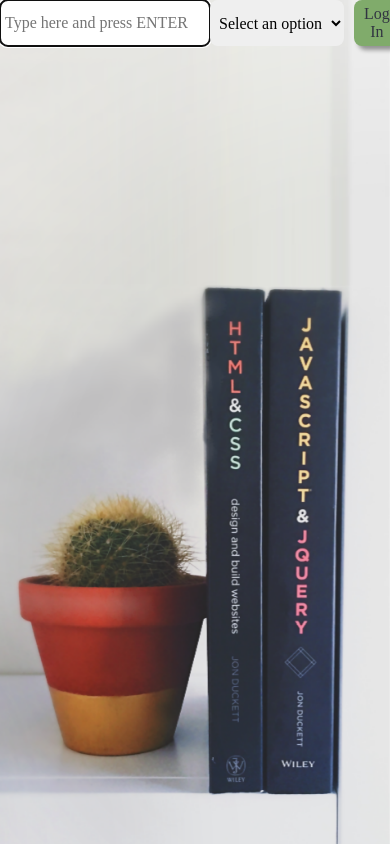
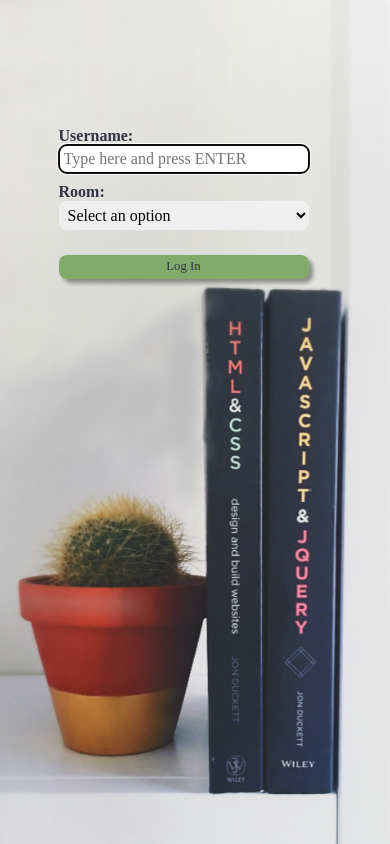
Before and after one commit to editCrizmanic/zavrsni, a React (Create React App) app: page /login in a window 390 px wide. Built offline with nearby package versions, Linux system fonts and the light colour scheme; a web font is replaced by a local one.

Commit message:
positioning and responsiveness almost done

```diff
--- a/src/App.jsx
+++ b/src/App.jsx
@@ -22,12 +22,12 @@
           <Route path="/" element={<ButtonLogIn/>}/>
           <Route path="/login" element={(!user?.username && !room?.name)? <LogIn onLogIn={onLogIn} /> : <Navigate to="/chat" />} />
           <Route path="/chat" element={(user?.username && room?.name) ? (
-              <>
+              <div className='chat-div'>
               <h1>{room.name}</h1>
               {room?.name && (
                   <div>
-                    <p>List of active members:</p>
-                    <ul>
+                    <p className='list'>List of active members:</p>
+                    <ul className='list'>
                       {members.map((member) => (
                         <li key={member.id}>{member.username}</li>
                       ))}
@@ -37,7 +37,7 @@
                 <button className="button" onClick={() => {onLogOut(room.name, room.instance)}}>Log Out</button>
                 <Messages messages={messages} currentMember={user} />
                 <Input onSendMessage={onSendMessage} />
-              </>
+              </div>
             ) : (
               <Navigate to="/" />)} />
         </Routes>
--- a/src/App.scss
+++ b/src/App.scss
@@ -9,26 +9,315 @@
 
 
 
-
+// ------------------ GENERAL ------------------
 .App {
   display: flex;
   flex-direction: column;
   justify-content: space-between;
   color: $text-primary;
   font-family: $fontfam-primary;
-  font-size: 16px;
+  font-size: 1em;
   font-weight: 500;
   height: 100vh;
-  background: url(./assets/background-img.png) no-repeat right top/cover fixed;
+  background: url(./assets/background-img.png) no-repeat right bottom/cover fixed;
 }
 
 
 h1 {
   color: $text-primary;
   font-family: 'Fondamento', cursive;
-  text-shadow: 4px 4px 4px #00000060;
+  text-shadow: 0.25rem 0.25rem 0.25rem #00000060;
   // -webkit-text-stroke: 0.5px $text-primary;
+  font-size: 2.5rem;
+  @media (max-width: 767px) {
+    font-size: 2rem;
+  }
+  @media (max-width: 575px) {
+    font-size: 1.5rem;
+  }
 }
+
+h2 {
+  font-size: 1.5em;
+  @media (max-width: 767px) {
+    font-size: 1rem;
+  }
+  @media (max-width: 575px) {
+    font-size: 1rem;
+  }
+}
+
+div {
+  display: block;
+}
+
+// ------------------ FORM ------------------
+
+form {
+  justify-content: space-between;
+  margin: 0 auto;
+  max-width: 900px;
+}
+
+input {
+  padding: 5px;
+  font-family: $fontfam-primary;
+  font-size: 16px;
+  border-radius: 8px;
+  border: none;
+}
+
+select {
+  padding: 5px;
+  font-family: 'Twemoji', $fontfam-primary;
+  font-size: 16px;
+  border-radius: 8px;
+  border: none;
+}
+
+
+// ------------------ HOMEPAGE ------------------
+
+.div-homepage{
+  width: 70vw;
+  margin-top: 25vh;
+  margin-left: 20vw;
+  @media (max-width: 767px) {
+    margin-top: 15vh;
+  }
+  @media (max-width: 575px) {
+    margin-top: 10vh;
+  }
+}
+
+.btn-homepage{
+  margin-right: 10px;
+}
+
+
+
+// ------------------ LOGIN ------------------
+
+
+.div-login{
+  max-width: 400px;
+  margin-top: 25vh;
+  margin-left: 20vw;
+  @media (max-width: 767px) {
+    margin-top: 15vh;
+    margin-left: 15vw;
+  }
+  @media (max-width: 575px) {
+    width: 250px;
+  }
+}
+
+.form-login {
+  height: 150px;
+  display: block;
+}
+
+.label-login{
+  font-weight: 600;
+  display: inline-block;
+  width: 150px;
+  font-size: 1.25rem;
+  margin-bottom: 10px;
+  @media (max-width: 767px) {
+    font-size: 1rem;
+
+  }
+  @media (max-width: 575px) {
+    margin-bottom: 0;
+  }
+}
+
+#login-username{
+  width: 240px;
+  @media (max-width: 575px) {
+    margin-bottom: 10px;
+  }
+}
+
+#login-room{
+  width: 250px;
+  @media (max-width: 575px) {
+    margin-bottom: 15px;
+  }
+}
+
+// option:hover{
+//   background-color: $button-secondary;
+// }
+
+.button-login{
+  width: 100%;
+  margin-top: 10px;
+  @media (max-width: 575px) {
+    width: 250px;
+  }
+}
+
+// ------------------ CHAT ------------------
+
+.chat-div{
+  margin: 0 auto;
+  height: 100%;
+  width: 767px;
+  @media (max-width: 767px) {
+    width: 500px;
+  }
+  @media (max-width: 575px) {
+    width: 300px;
+  }
+}
+
+.list{
+  margin-top: 0;
+  margin-bottom: 0;
+  @media (max-width: 575px) {
+    font-size: 0.8rem;
+  }
+}
+
+
+
+// ------------------ message form ------------------
+
+.div-input-msg{
+  display: block;
+  margin-bottom: 10px;
+  position: absolute;
+  bottom: 0;
+  width: 767px;
+  @media (max-width: 767px) {
+    width: 500px;
+  }
+  @media (max-width: 575px) {
+    width: 300px;
+  }
+}
+
+
+.input-msg{
+  position: absolute;
+  bottom: 0;
+  width: 81.5%;
+  @media (max-width: 767px) {
+    font-size: 0.8rem;
+    width: 74%;
+  }
+  @media (max-width: 575px) {
+    width: 57%;
+  }
+}
+
+.btn-msg{
+  position: absolute;
+  bottom: 0;
+  right: 0;
+  margin-left: 15px;
+  @media (max-width: 575px) {
+    margin-left: 5px;
+  }
+}
+
+.btn-emoji{
+  right: 70px;
+}
+
+aside.EmojiPickerReact.epr-main {
+  border-color: var(--epr-picker-border-color);
+  border-radius: var(--epr-picker-border-radius);
+  border-style: solid;
+  border-width: 1px;
+  display: inline-block;
+  flex-direction: column;
+  position: absolute;
+  bottom: 50px;
+  margin-left: calc(767px - 352px);
+  @media (max-width: 767px) {
+    margin-left: calc(500px - 352px);
+  }
+  @media (max-width: 575px) {
+    margin-left: 5px;
+  }
+}
+
+// ------------------ BUTTONS ------------------
+
+button {
+  font-family: $fontfam-primary;
+  background-color: $button-primary;
+  box-shadow: 4px 4px 4px #00000060;
+  color: $text-primary;
+  border: none;
+  border-radius: 8px;
+  font-size: 1rem;
+  padding: 5px 10px;
+  @media (max-width: 767px) {
+    font-size: 0.8rem;
+    padding: 0.3rem 0.6rem;
+  }
+  @media (max-width: 575px) {
+    font-size: 0.8rem;
+  }
+
+}
+
+.button:hover {
+  background-color: $button-active;
+  color: white;
+  transition-duration: 0.5s;
+}
+
+.button span {
+  cursor: pointer;
+  display: inline-block;
+  position: relative;
+  transition: 0.5s;
+}
+
+.button span:after {
+  content: '\00bb';
+  position: absolute;
+  opacity: 0;
+  top: 0;
+  right: -20px;
+  transition: 0.5s;
+}
+
+.button:hover span {
+  padding-right: 25px;
+}
+
+.button:hover span:after {
+  opacity: 1;
+  right: 0;
+}
+
+.btn-secondary {
+  background-color: $button-secondary;
+}
+
+.button:focus {
+  background-color: $button-active;
+  transform: translate(3px, 3px);
+  color: white;
+  box-shadow: 1px #00000060;
+}
+
+a {
+  text-decoration: none;
+}
+
+a:hover {
+  color: white;
+  transition-duration: 0.7s;
+}
+
+
+// ------------------ MESSAGES ------------------
 
 .Messages-list {
   padding: 20px 0;
@@ -70,9 +359,16 @@
 
 .Message-content > .username {
   display: block;
-  color: gray;
-  font-size: 14px;
+  color: #000000;
   padding-bottom: 4px;
+  font-size: 1rem;
+  @media (max-width: 767px) {
+    font-size: 0.8rem;
+  }
+  @media (max-width: 575px) {
+    font-size: 0.8rem;
+  }
+
 }
 
 .Message-content > .text {
@@ -80,104 +376,18 @@
   max-width: 400px;
   margin: 0;
   border-radius: 12px;
-  background-color: #8b9ec1;
-  color: white;
+  background: #fffcf7bf;
+  color: $text-primary;
   display: inline-block;
+  font-size: 1rem;
+  @media (max-width: 767px) {
+    font-size: 0.8rem;
+  }
+  @media (max-width: 575px) {
+    font-size: 0.8rem;
+  }
 }
 
 .currentMember > .Message-content .text {
   background-color: orangered;
 }
-
-form {
-  display: flex;
-  width: 100%;
-  justify-content: space-between;
-  max-width: 900px;
-  margin: 0 auto 40px;
-}
-
-input {
-  padding: 5px;
-  font-family: $fontfam-primary;
-  font-size: 16px;
-  border-radius: 8px;
-  border: none;
-  flex-grow: 1;
-}
-
-select {
-  padding: 5px;
-  font-family: 'Twemoji', $fontfam-primary;
-  font-size: 16px;
-  border-radius: 8px;
-  border: none;
-}
-
-option:hover{
-  background-color: $button-secondary;
-}
-
-button {
-  padding: 5px 10px;
-  font-family: $fontfam-primary;
-  font-size: 16px;
-  background-color: $button-primary;
-  box-shadow: 4px 4px 4px #00000060;
-  color: $text-primary;
-  border: none;
-  border-radius: 8px;
-  margin-left: 10px;
-}
-
-.button:hover {
-  background-color: $button-active;
-  color: white;
-  transition-duration: 0.5s;
-}
-
-.button span {
-  cursor: pointer;
-  display: inline-block;
-  position: relative;
-  transition: 0.5s;
-}
-
-.button span:after {
-  content: '\00bb';
-  position: absolute;
-  opacity: 0;
-  top: 0;
-  right: -20px;
-  transition: 0.5s;
-}
-
-.button:hover span {
-  padding-right: 25px;
-}
-
-.button:hover span:after {
-  opacity: 1;
-  right: 0;
-}
-
-
-.btn-secondary {
-  background-color: $button-secondary;
-}
-
-.button:focus {
-  background-color: $button-active;
-  transform: translate(3px, 3px);
-  color: white;
-  box-shadow: 1px #00000060;
-}
-
-a {
-  text-decoration: none;
-}
-
-a:hover {
-  color: white;
-  transition-duration: 0.7s;
-}
--- a/src/components/LogInOut/ButtonLogInOut.jsx
+++ b/src/components/LogInOut/ButtonLogInOut.jsx
@@ -3,11 +3,11 @@
 
 export const ButtonLogIn = () => {
   return (
-    <div>
+    <div className='div-homepage'>
         <h1>Welcome to BookChat App!</h1>
         <h2>Join one of the rooms and chat away.</h2>
-        <Link to="/login"><button className='button'><span>LogIn</span></button></Link>
-        <Link to="https://github.com/editCrizmanic/zavrsni"><button className='button btn-secondary'><span>Check out the source code</span></button></Link>
+        <Link to="/login"><button className='button btn-homepage'><span>LogIn</span></button></Link>
+        <Link to="https://github.com/editCrizmanic/zavrsni"><button className='button btn-secondary btn-homepage'><span>Check out the source code</span></button></Link>
 
     </div>
   )
--- a/src/components/LogInOut/LogIn.jsx
+++ b/src/components/LogInOut/LogIn.jsx
@@ -27,16 +27,21 @@
   };
 
   return (
+    <div className='div-login'>
+      <form className="form-login" onSubmit={onSubmit}>
         <div>
-      <form onSubmit={onSubmit}>
-        <input className="inputField"
+          <label className="label-login" htmlFor="login-username">Username:</label>
+          <input id='login-username'
             onChange={onChangeText}
             value={username}
             type="text"
             placeholder="Type here and press ENTER"
             autoFocus={true}
           />
-        <select onChange={onChangeSelect} value={chat} name="rooms" id="rooms">
+        </div>
+        <div>
+          <label className="label-login" htmlFor="login-room">Room:</label>
+          <select id="login-room" onChange={onChangeSelect} value={chat} name="rooms">
             <option disabled selected value="">
               Select an option
             </option>
@@ -48,7 +53,8 @@
             <option value="&#x1F30D; Travel">&#x1F30D; Travel</option>
             <option value="&#x1F527; How-to">&#x1F527; How-to</option>
           </select>
-        <button className="button" disabled={isDisabled}>Log In</button>
+        </div>
+        <button className="button button-login" disabled={isDisabled}>Log In</button>
       </form>
     </div>
   );
```
Also changed, not shown: src/components/Input/index.jsx (+6 -15 lines). Lines whose indentation alone changed are shown as unchanged.
